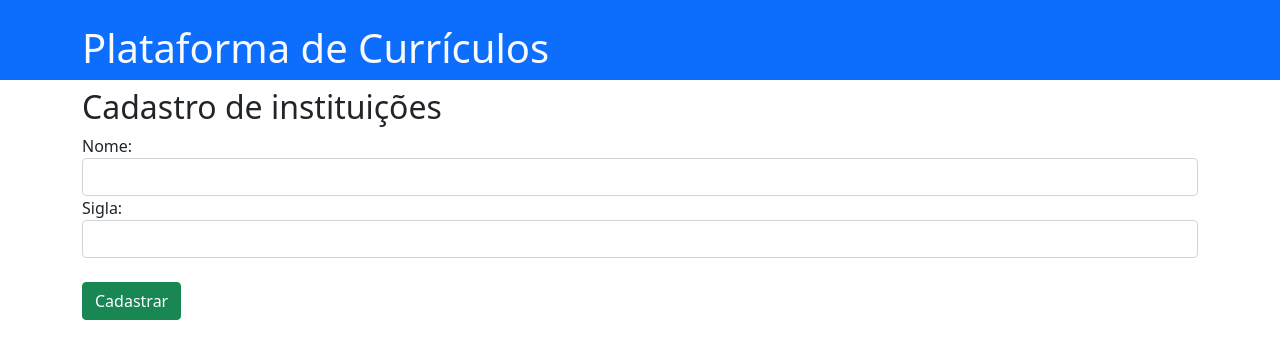
After one commit to Sharkovisky/curriculos, a Flask app: page /instituicoes/nova in a window 1280 px wide. The commit adds this page. Shown: the top 359 px of the page. Run offline with Flask 2, Linux system fonts and the light colour scheme; some libraries are stand-ins or nearby versions.

Commit message:
Aula 5 com sucesso

```diff
--- a/app/controllers/instituicoes.py
+++ b/app/controllers/instituicoes.py
@@ -1,8 +1,33 @@
-from app import app
+from app import app, db
 from flask import render_template
 from app.models.tables import Instituicao
+from flask import request
 
 @app.route('/instituicoes')
 def listar_instituicoes():
     i = Instituicao.query.all()
     return render_template('listar_instituicoes.html', lista=i)
+
+@app.route('/instituicoes/<instituicao_id>')
+def detalhar_instituicoes(instituicao_id):
+    i = Instituicao.query.filter_by(id=instituicao_id).first()
+    return render_template('detalhar_instituicoes.html', detalhe=i)
+
+@app.route('/instituicoes/nova')
+def carregar_formulario():
+    return render_template('formulario_instituicoes.html')
+
+@app.route('/instituicoes/inserir', methods=['POST'])
+def inserir_instituicao():
+
+    #Recebendo os dados
+    nome = request.form['nome']
+    sigla = request.form['sigla']
+
+    #Cadastrando os dados
+    i1 = Instituicao(nome=nome, sigla=sigla)
+    db.session.add(i1)
+    db.session.commit()
+
+    i = Instituicao.query.all()
+    return render_template('listar_instituicoes.html', lista=i)
--- /dev/null
+++ b/app/templates/formulario_instituicoes.html
@@ -0,0 +1,15 @@
+{% extends "base.html" %}
+{% block conteudo %}
+<h2>Cadastro de instituições</h2>
+<form class="form" method="POST" action="/instituicoes/inserir">
+    <div class="form-group">
+        <label for="nome">Nome:</label>
+        <input type="text" id="nome" name="nome" class="form-control">
+    </div>
+    <div class="form-group">
+        <label for="sigla">Sigla:</label>
+        <input type="text" id="sigla" name="sigla" class="form-control">
+    </div>
+    <input type="submit" value="Cadastrar" class="btn btn-success mt-4">
+</form>
+{% endblock %}
--- a/app/templates/listar_instituicoes.html
+++ b/app/templates/listar_instituicoes.html
@@ -21,6 +21,7 @@
             {{ "-" }}
             {% endif %}
         </td>
+        <td><a href='instituicoes/{{ i.id }}' class="btn btn-info">Detalhes</a></td>
         <td><a href='instituicoes/alterar/{{ i.id }}' class="btn btn-warning">Alterar</a></td>
         <td><a href='instituicoes/deletar/{{ i.id }}' class="btn btn-danger">Excluir</a></td>
     </tr>
```
Also changed, not shown: app/templates/detalhar_instituicoes.html (added, +15 -0 lines).
